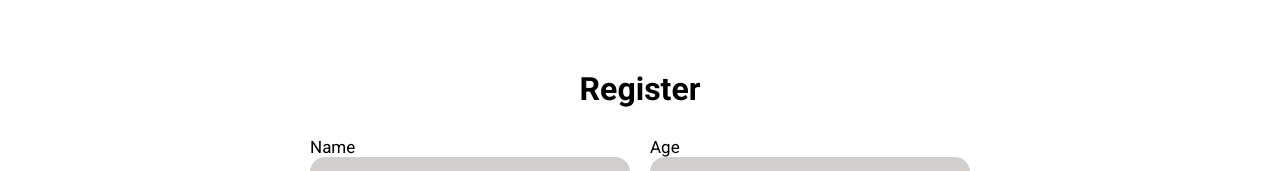
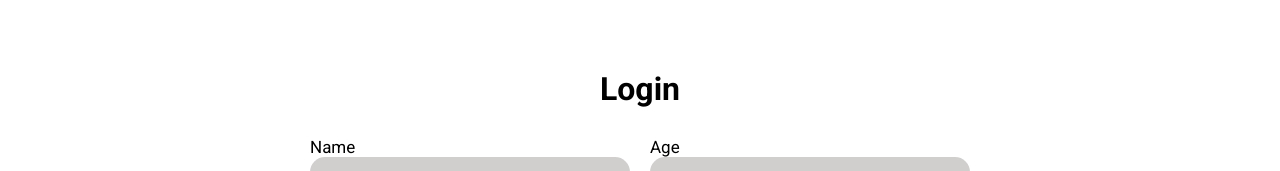
Before and after one commit to ricecooker312/uranin_project, a React (Create React App) app in the folder client/: page /accounts/register in a window 1280 px wide. Shown: the part 139-310 px from the top of the page. Built offline with nearby package versions, Linux system fonts and the light colour scheme.

Commit message:
temporarily updated register.js for testing

```diff
--- a/client/src/pages/Register.js
+++ b/client/src/pages/Register.js
@@ -76,7 +76,7 @@ const Register = () => {
     <Group className={'register-container'}>
         <Alert atype={'error'}>{error}</Alert>
         <Item className={'center'} space='full'>
-            <Header type={'h1'}>Register</Header>
+            <Header type={'h1'}>Login</Header>
         </Item>
         <Group className={'flex-area'}>
         <Group className={'second-half'}>
```
